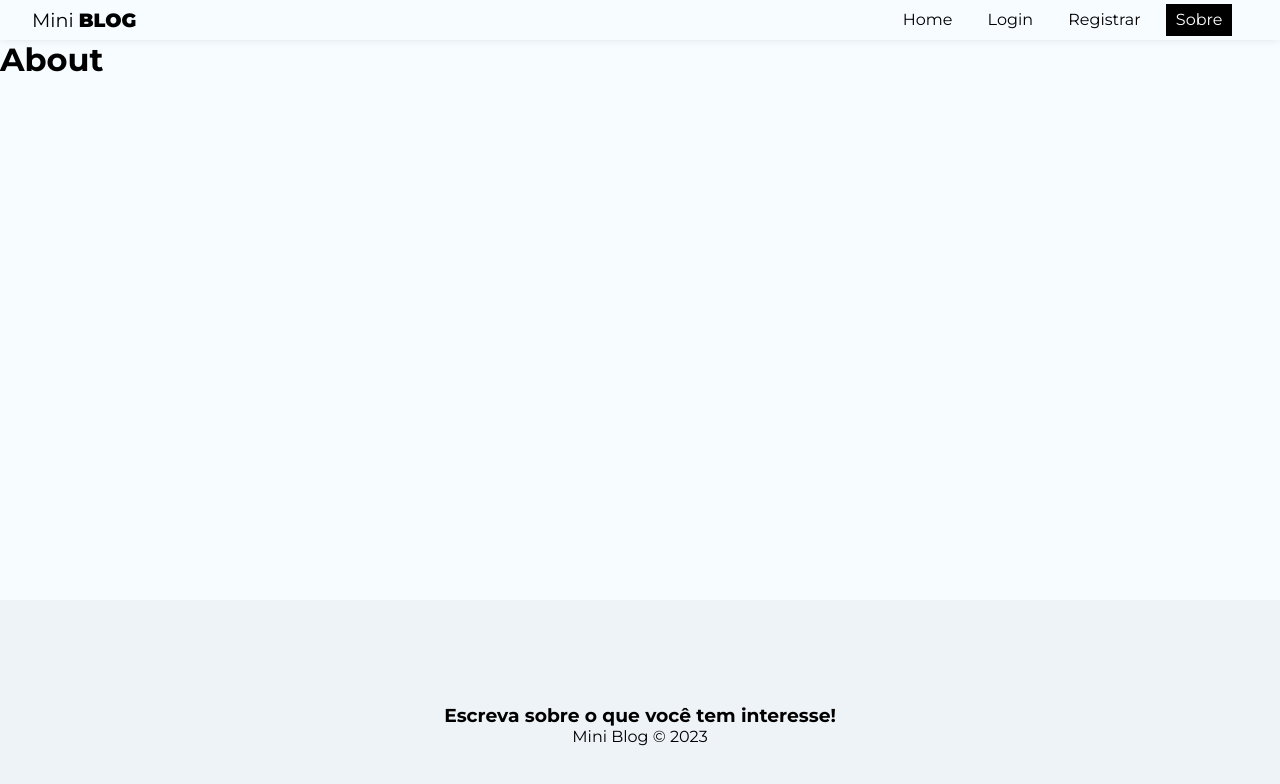
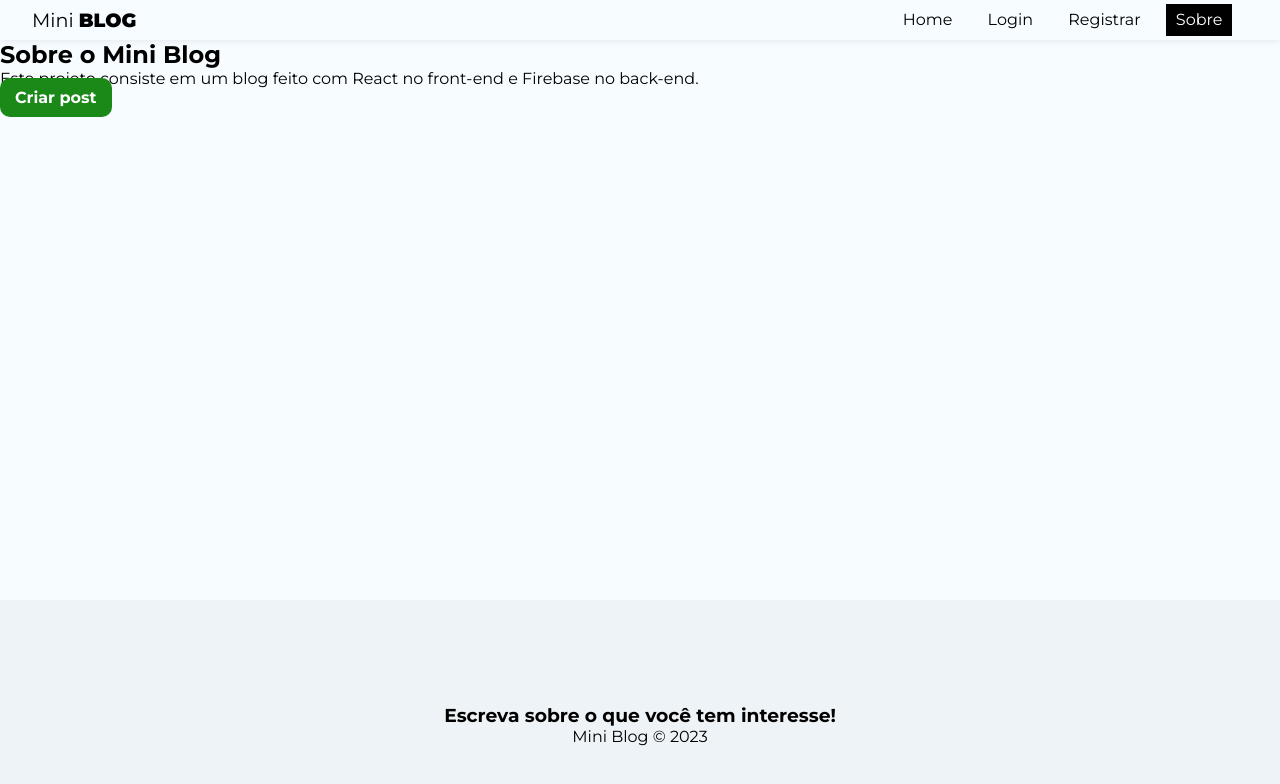
Before and after one commit to aleretamero/miniblog, a React (Create React App) app: page /about in a window 1280 px wide. Shown: the top 784 px of the page. Built offline with nearby package versions, Linux system fonts and the light colour scheme; no server answers.

Commit message:
Update index.js

```diff
--- a/src/pages/About/index.js
+++ b/src/pages/About/index.js
@@ -1,9 +1,18 @@
+import { Link } from 'react-router-dom';
+
 import styles from './styles.module.css';
 
 const About = () => {
   return (
-    <div>
-      <h1>About</h1>
+    <div className={styles.about}>
+      <h2>
+        Sobre o Mini <span>Blog</span>
+      </h2>
+      <p>
+        Este projeto consiste em um blog feito com React no front-end e Firebase
+        no back-end.
+      </p>
+      <Link to="/posts/create" className='btn'>Criar post</Link>
     </div>
   );
 };
```
